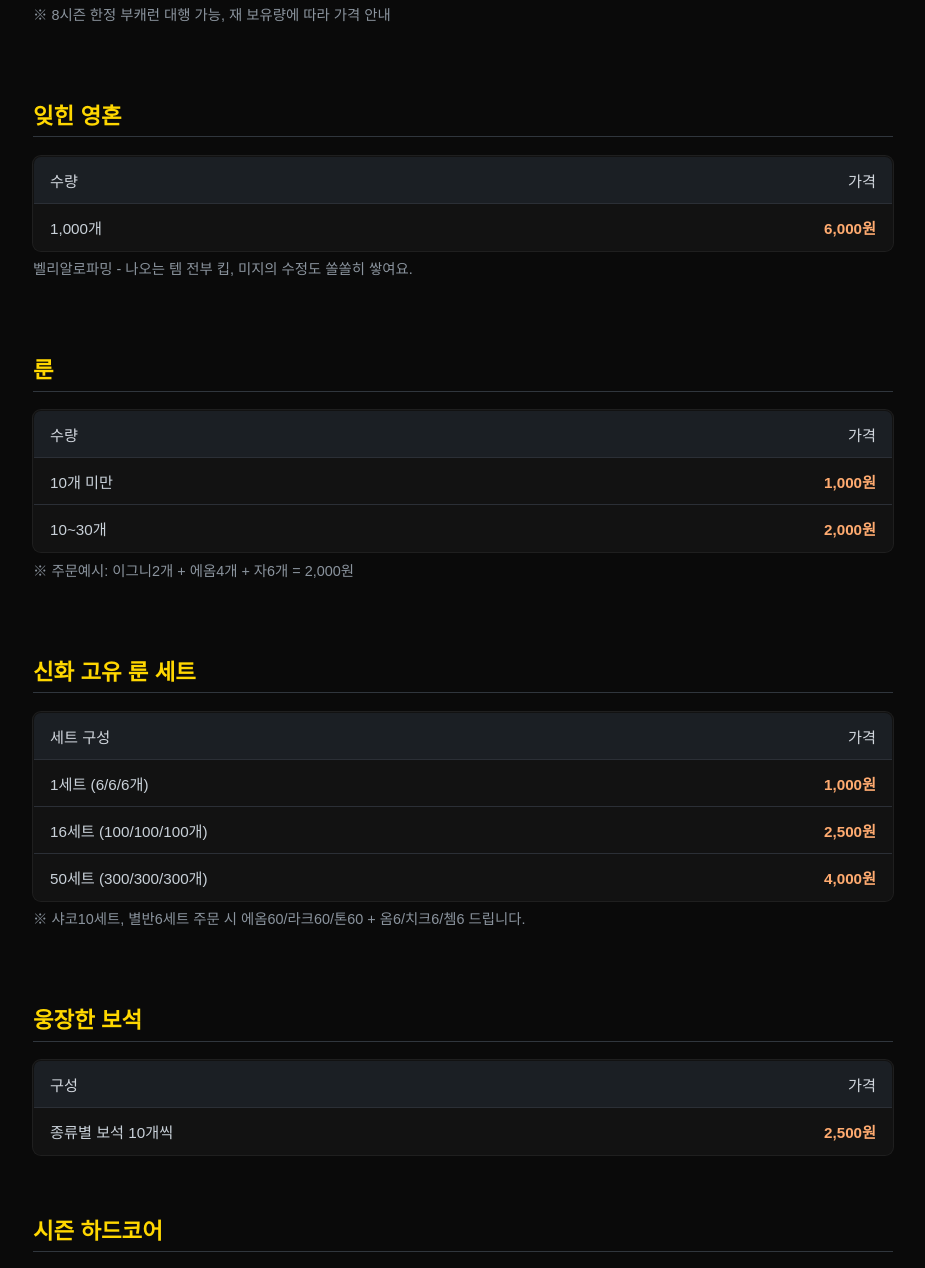
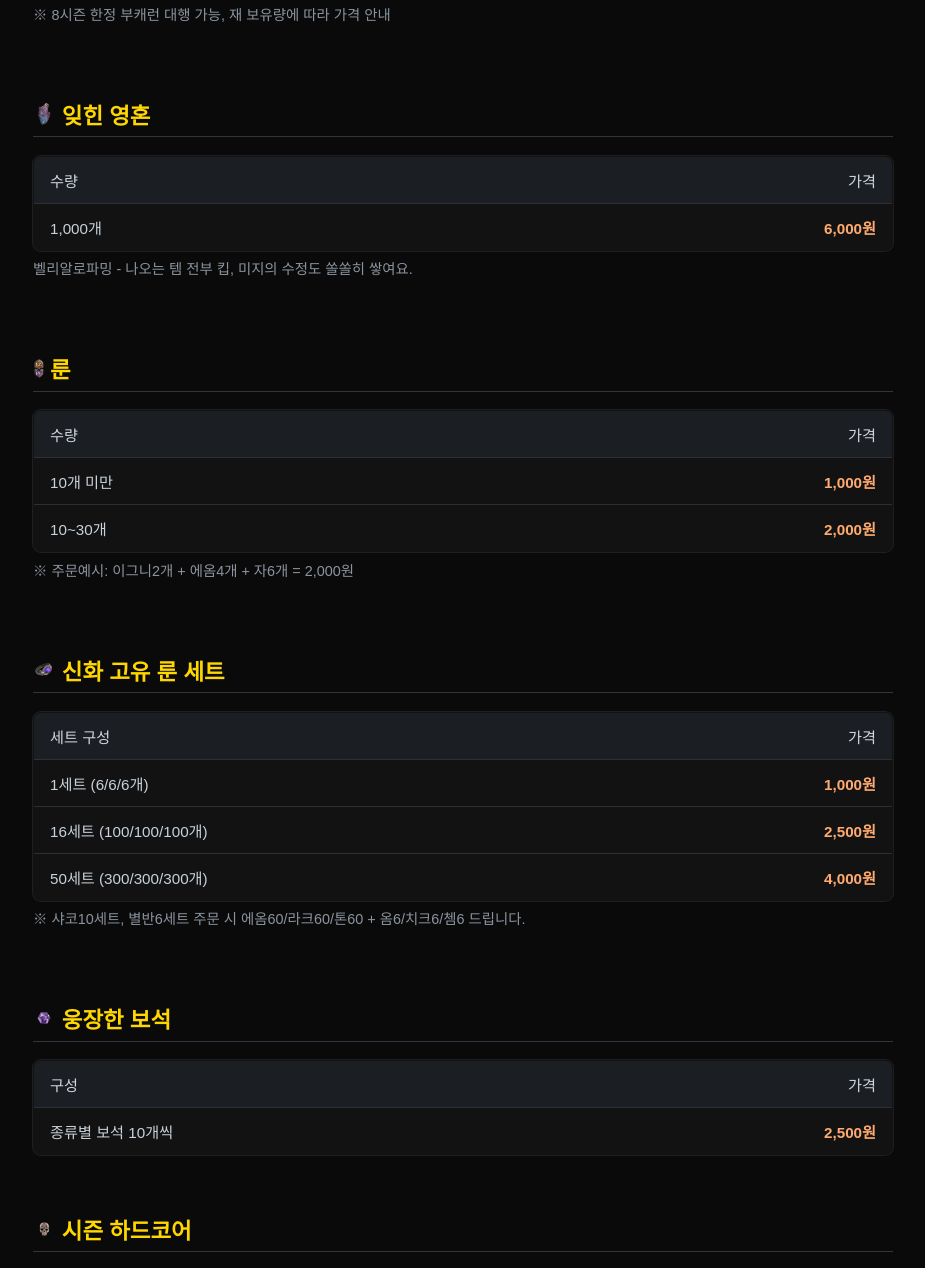
Before and after one commit to CoilKorea/diablo4-blackmarket, a website: page public/sections/price.html in a window 1280 px wide. Shown: the part 1270-2538 px from the top of the page, without its empty margins (177-1102 px from the left). Drawn offline with Linux system fonts and the light colour scheme; a web font is replaced by a local one.

Commit message:
Update price.html

```diff
--- a/public/sections/price.html
+++ b/public/sections/price.html
@@ -109,7 +109,9 @@
     </table>
     <div class="note">※ 계정 당 최대 999억 보유 가능</div>
 <br>
-    <h2>옵두사이트</h2>
+<h2 style="display: flex; align-items: center; gap: 0.4rem;">
+  <img src="/assets/3.png" style="height: 1.4rem;">옵두사이트
+</h2>
     <table>
       <tr><th>수량</th><th class="price">가격</th></tr>
       <tr><td>300,000개</td><td class="price">4,000원</td></tr>
@@ -117,7 +119,9 @@
     </table>
     <div class="note">※ 플스(PS) 유저 꼭 말씀해주세요. 대량 구매 시 나눠서 전달됩니다.</div>
 <br>
-    <h2>배신자의 껍데기</h2>
+<h2 style="display: flex; align-items: center; gap: 0.4rem;">
+  <img src="/assets/1.png" style="height: 1.4rem;">배신자의 껍데기
+</h2>
     <table>
       <tr><th>묶음</th><th class="price">가격</th></tr>
       <tr><td>100묶음 (9900개 = 창고 2칸)</td><td class="price">3,000원</td></tr>
@@ -125,7 +129,9 @@
       <tr><td>200묶음 (19800개 = 창고 4칸)</td><td class="price">5,000원</td></tr>
     </table>
 <br>
-    <h2>벼락불 파밍 대행</h2>
+<h2 style="display: flex; align-items: center; gap: 0.4rem;">
+  <img src="/assets/4.png" style="height: 1.4rem;">벼락불 파밍 대행
+</h2>
     <table>
       <tr><th>조건</th><th class="price">가격</th></tr>
       <tr><td>환영의 재 10만 이상 (10개)</td><td class="price">15,000원</td></tr>
@@ -134,14 +140,18 @@
     </table>
     <div class="note">※ 8시즌 한정 부캐런 대행 가능, 재 보유량에 따라 가격 안내</div>
 <br>
-    <h2>잊힌 영혼</h2>
+<h2 style="display: flex; align-items: center; gap: 0.4rem;">
+  <img src="/assets/2.png" style="height: 1.4rem;">잊힌 영혼
+</h2>
     <table>
       <tr><th>수량</th><th class="price">가격</th></tr>
       <tr><td>1,000개</td><td class="price">6,000원</td></tr>
     </table>
     <div class="note">벨리알로파밍 - 나오는 템 전부 킵, 미지의 수정도 쏠쏠히 쌓여요.</div>
 <br>
-    <h2>룬</h2>
+<h2 style="display: flex; align-items: center; gap: 0.4rem;">
+  <img src="/assets/5.png" style="height: 1.4rem;">룬
+</h2>
     <table>
       <tr><th>수량</th><th class="price">가격</th></tr>
       <tr><td>10개 미만</td><td class="price">1,000원</td></tr>
@@ -149,7 +159,9 @@
     </table>
     <div class="note">※ 주문예시: 이그니2개 + 에옴4개 + 자6개 = 2,000원</div>
 <br>
-    <h2>신화 고유 룬 세트</h2>
+<h2 style="display: flex; align-items: center; gap: 0.4rem;">
+  <img src="/assets/8.png" style="height: 1.4rem;">신화 고유 룬 세트
+</h2>
     <table>
       <tr><th>세트 구성</th><th class="price">가격</th></tr>
       <tr><td>1세트 (6/6/6개)</td><td class="price">1,000원</td></tr>
@@ -158,13 +170,17 @@
     </table>
     <div class="note">※ 샤코10세트, 별반6세트 주문 시 에옴60/라크60/톤60 + 옴6/치크6/쳄6 드립니다.</div>
 <br>
-    <h2>웅장한 보석</h2>
+<h2 style="display: flex; align-items: center; gap: 0.4rem;">
+  <img src="/assets/7.png" style="height: 1.4rem;">웅장한 보석
+</h2>
     <table>
       <tr><th>구성</th><th class="price">가격</th></tr>
       <tr><td>종류별 보석 10개씩</td><td class="price">2,500원</td></tr>
     </table>
 <br>
-    <h2>시즌 하드코어</h2>
+<h2 style="display: flex; align-items: center; gap: 0.4rem;">
+  <img src="/assets/6.png" style="height: 1.4rem;">시즌 하드코어
+</h2>
     <table>
       <tr><th>아이템</th><th class="price">가격</th></tr>
       <tr><td>골드 100억</td><td class="price">15,000원</td></tr>
```
